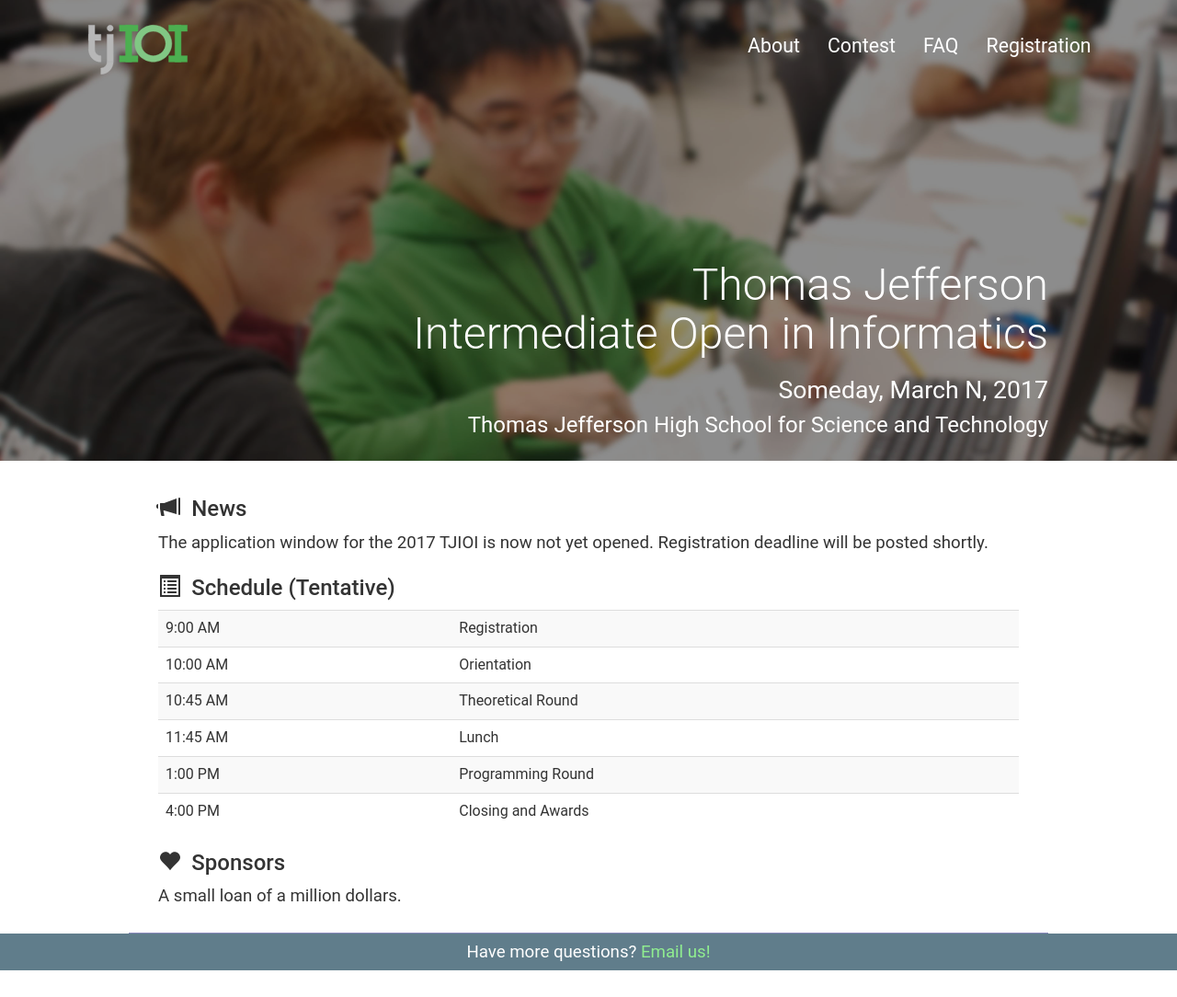
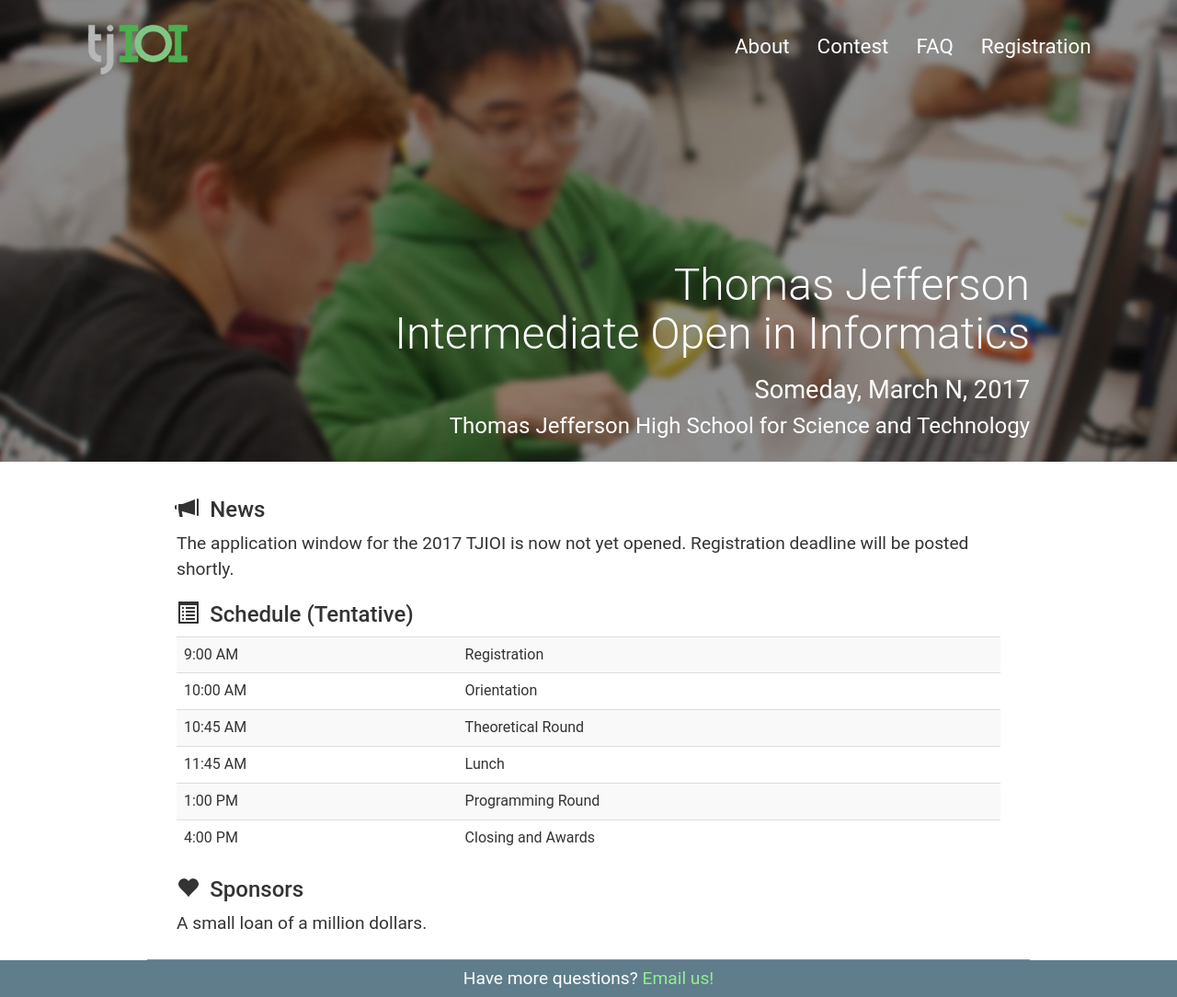
Before and after one commit to codeAligned/tjioi, a Jekyll site: the page built from index.html, in a window 1280 px wide. Shown: the whole page at 92% size. Built offline with Jekyll 4.4.1, drawn with Linux system fonts in a browser that asks for light colours; before the commit the page ends 1055 px from its top, so only the background shows below that.

Commit message:
responsive font sizes (use rem)

```diff
--- a/assets/main.css
+++ b/assets/main.css
@@ -1,3 +1,7 @@
+html {
+    font-size: 1rem;
+}
+
 html, body {
     height: 100%;
 }
@@ -8,11 +12,11 @@
     /*border: 1px solid black;*/
     margin-top: 0em;
     overflow-y: scroll;
-    font-size: 14pt;
+    font-size: 1.2rem;
 }
 
 .hero-content, .content {
-    max-width: 100rem;
+    max-width: 60rem;
     margin-left: auto;
     margin-right: auto;
 }
@@ -35,7 +39,7 @@
 }
 
 .nav.navbar-nav.navbar-right li a {
-    font-size: 16pt;
+    font-size: 1.4rem;
     color: white;
     background-color: transparent;
     transition: background-color .2s;
@@ -83,16 +87,16 @@
     }
 }
 .hero-content h1 {
-    font-size: 36pt;
+    font-size: 3rem;
     margin-bottom: 0;
     font-weight: 300;
 }
 .hero-content h2 {
-    font-size: 20pt;
+    font-size: 1.7rem;
     font-weight: 400;
 }
 .hero-content h3 {
-    font-size: 18pt;
+    font-size: 1.5rem;
     font-weight: 400;
     margin-top: 0;
 }
@@ -102,7 +106,7 @@
 }
 
 .schedule {
-    font-size: 12pt;
+    font-size: 1rem;
 }
 
 .content {
```
